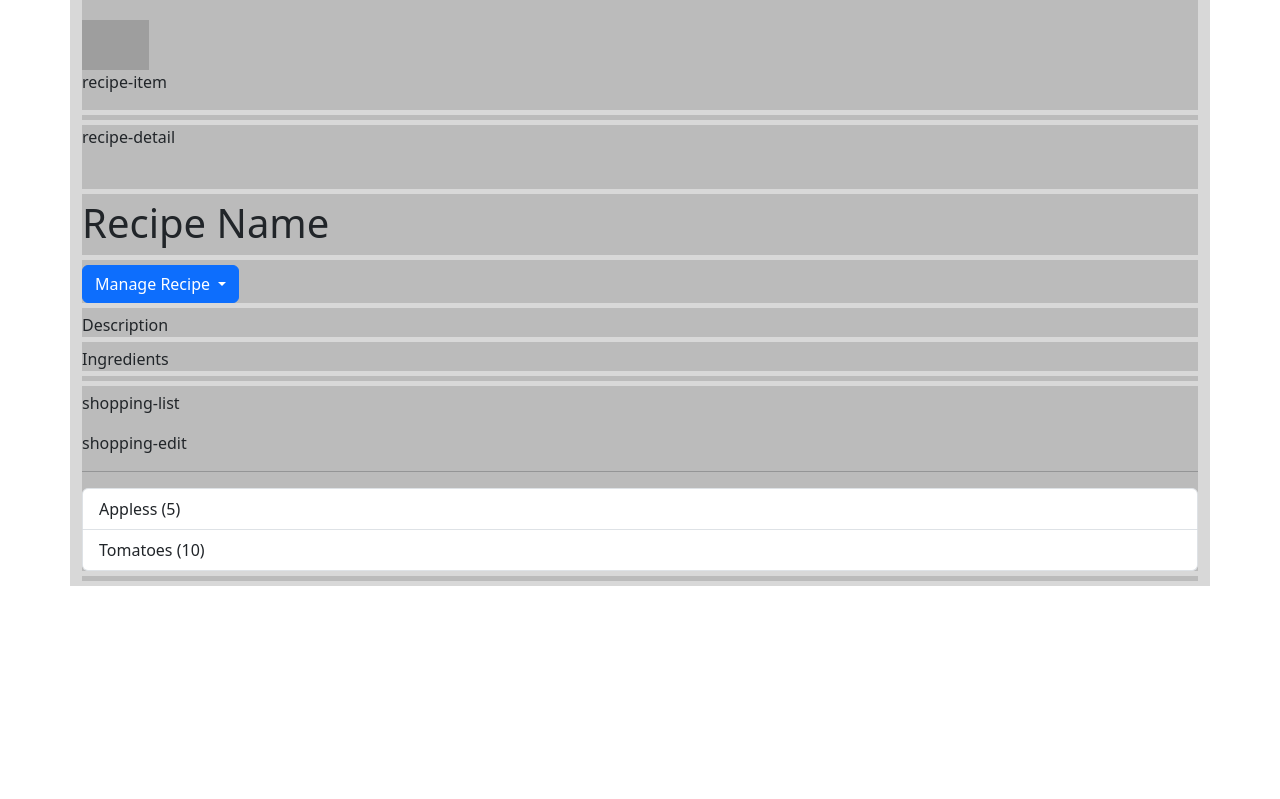
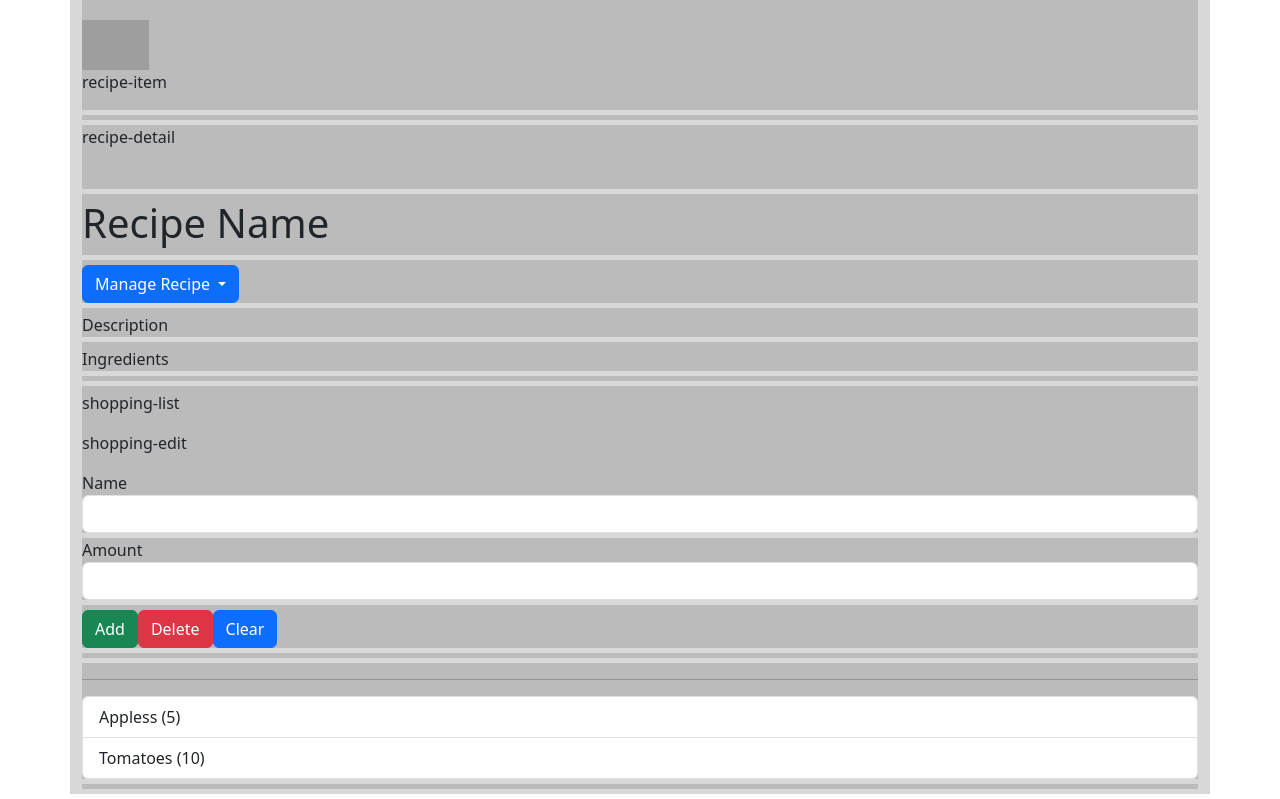
Before and after one commit to justdecodeme/angular-recipe-book-v9, an Angular app: page / in a window 1280 px wide. Shown: the part 386-1185 px from the top of the page. Before the commit the page ends 977 px from the top, so only its background shows below. Built offline with nearby package versions, Linux system fonts and the light colour scheme; grey boxes are pictures that could not be loaded.

Commit message:
Adding a Shopping List Edit Section

```diff
--- a/src/app/shopping-list/shopping-edit/shopping-edit.component.html
+++ b/src/app/shopping-list/shopping-edit/shopping-edit.component.html
@@ -1 +1,25 @@
 <p>shopping-edit</p>
+
+<div class="row">
+    <div class="col-xs-12">
+        <form>
+            <div class="row">
+                <div class="col-xs-5 form-group">
+                    <label for="name">Name</label>
+                    <input type="text" id="name" class="form-control">
+                </div>
+                <div class="col-xs-2 form-group">
+                    <label for="amount">Amount</label>
+                    <input type="number" id="amount" class="form-control">
+                </div>
+            </div>
+            <div class="row">
+                <div class="col-xs-12">
+                    <button class="btn btn-success">Add</button>
+                    <button class="btn btn-danger">Delete</button>
+                    <button class="btn btn-primary">Clear</button>
+                </div>
+            </div>
+        </form>
+    </div>
+</div>
```
